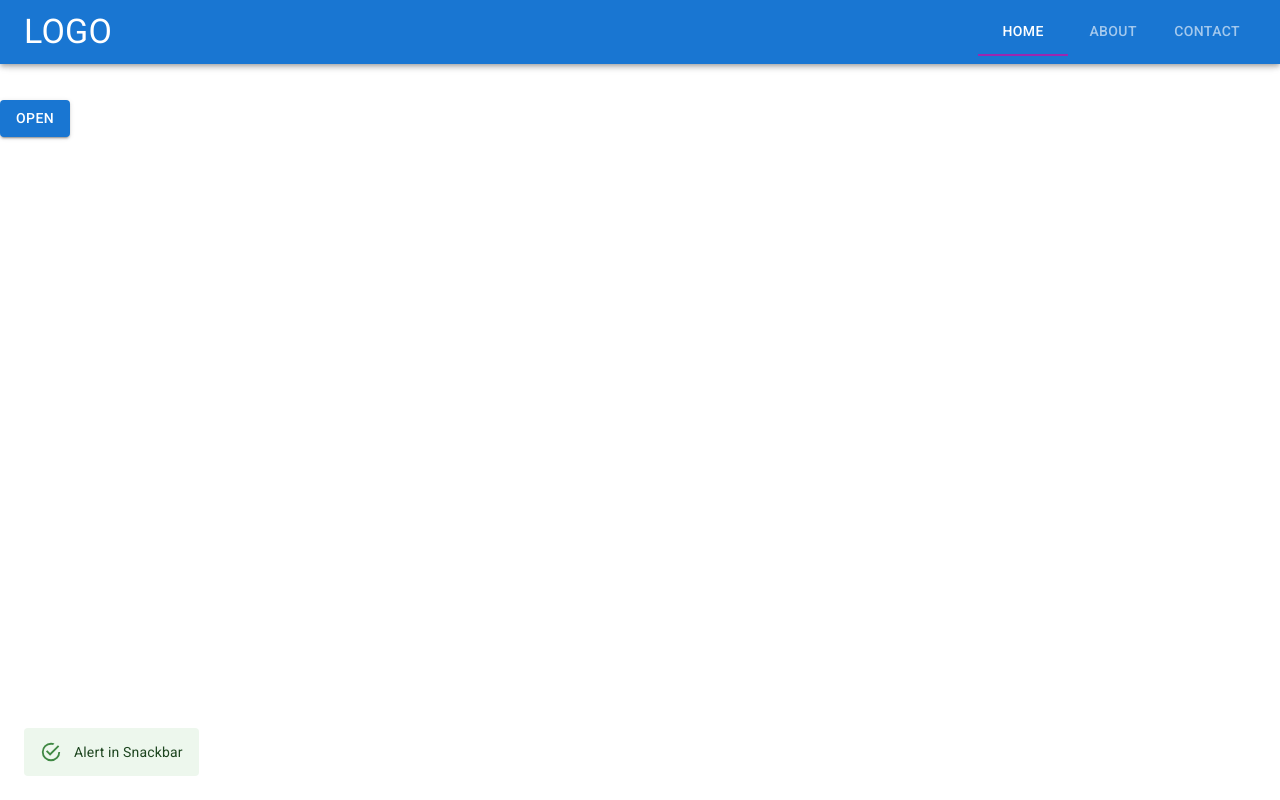
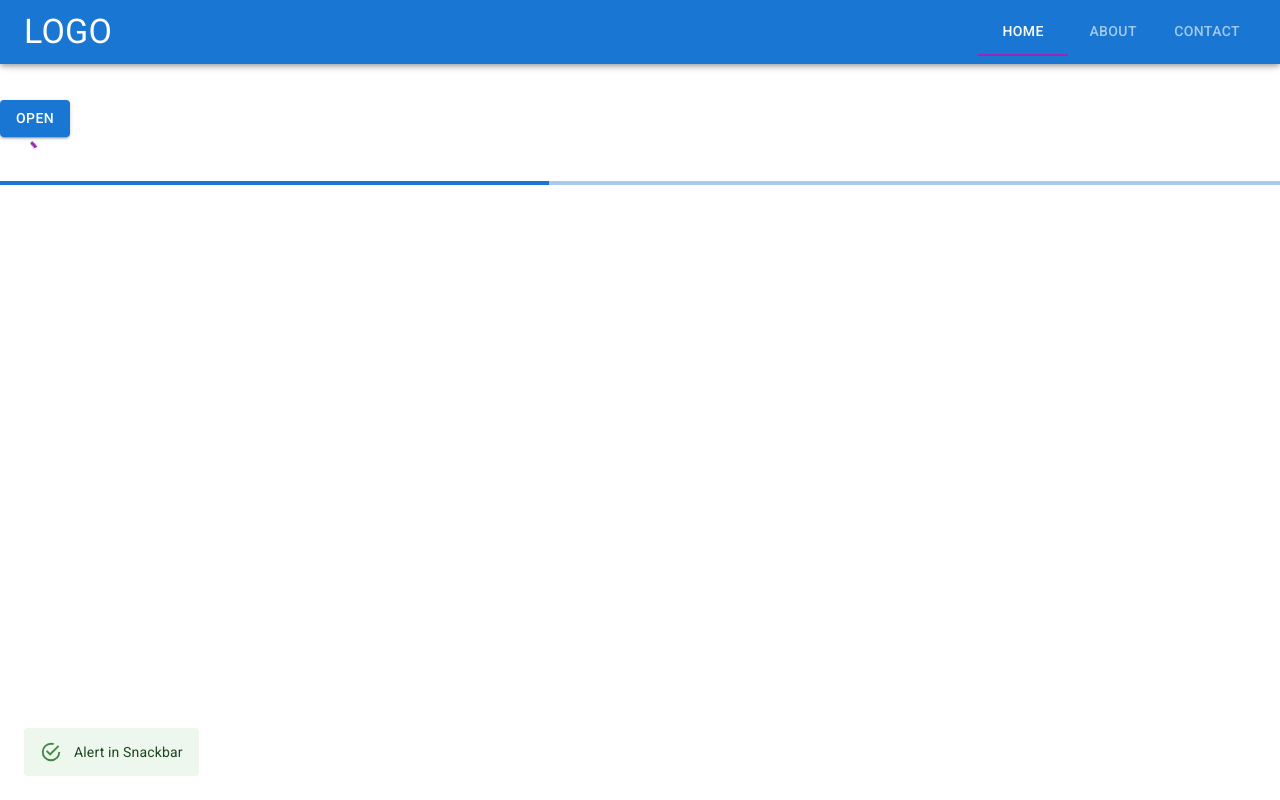
Before and after one commit to KrhystFerrari/mui-examples, a React (Create React App) app: page / in a window 1280 px wide. Built offline with nearby package versions, Linux system fonts and the light colour scheme.

Commit message:
feat: create Circular and Line progress example

```diff
--- a/src/components/DrawerMenu.jsx
+++ b/src/components/DrawerMenu.jsx
@@ -1,7 +1,9 @@
 import {
   Alert,
   Button,
+  CircularProgress,
   Drawer,
+  LinearProgress,
   List,
   ListItemButton,
   ListItemText,
@@ -37,6 +39,9 @@ const DrawerMenu = () => {
       <Snackbar open={true} autoHideDuration={200}>
         <Alert severity="success">Alert in Snackbar</Alert>
       </Snackbar>
+      <CircularProgress color="secondary" value={75} />
+      <br />
+      <LinearProgress  />
     </div>
   );
 };
```
